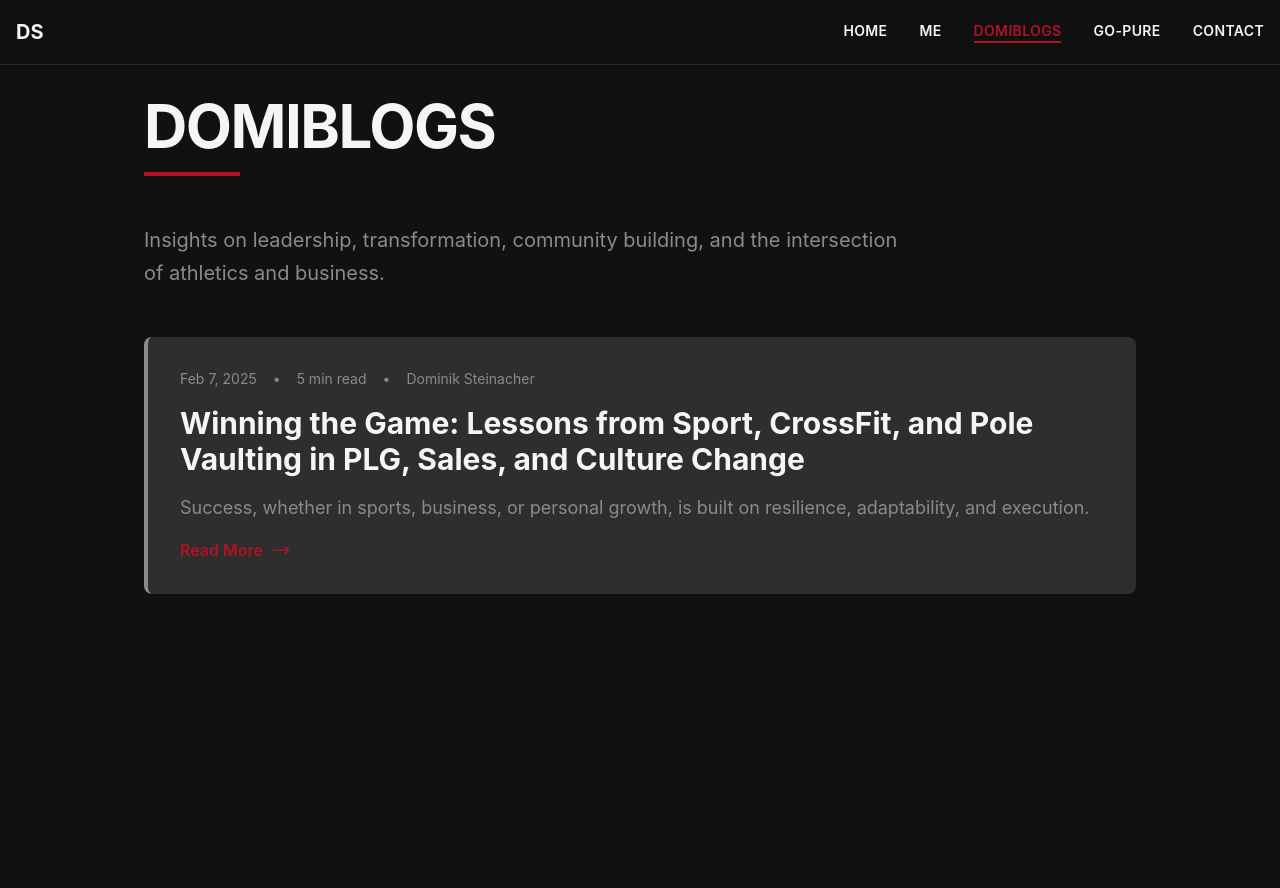
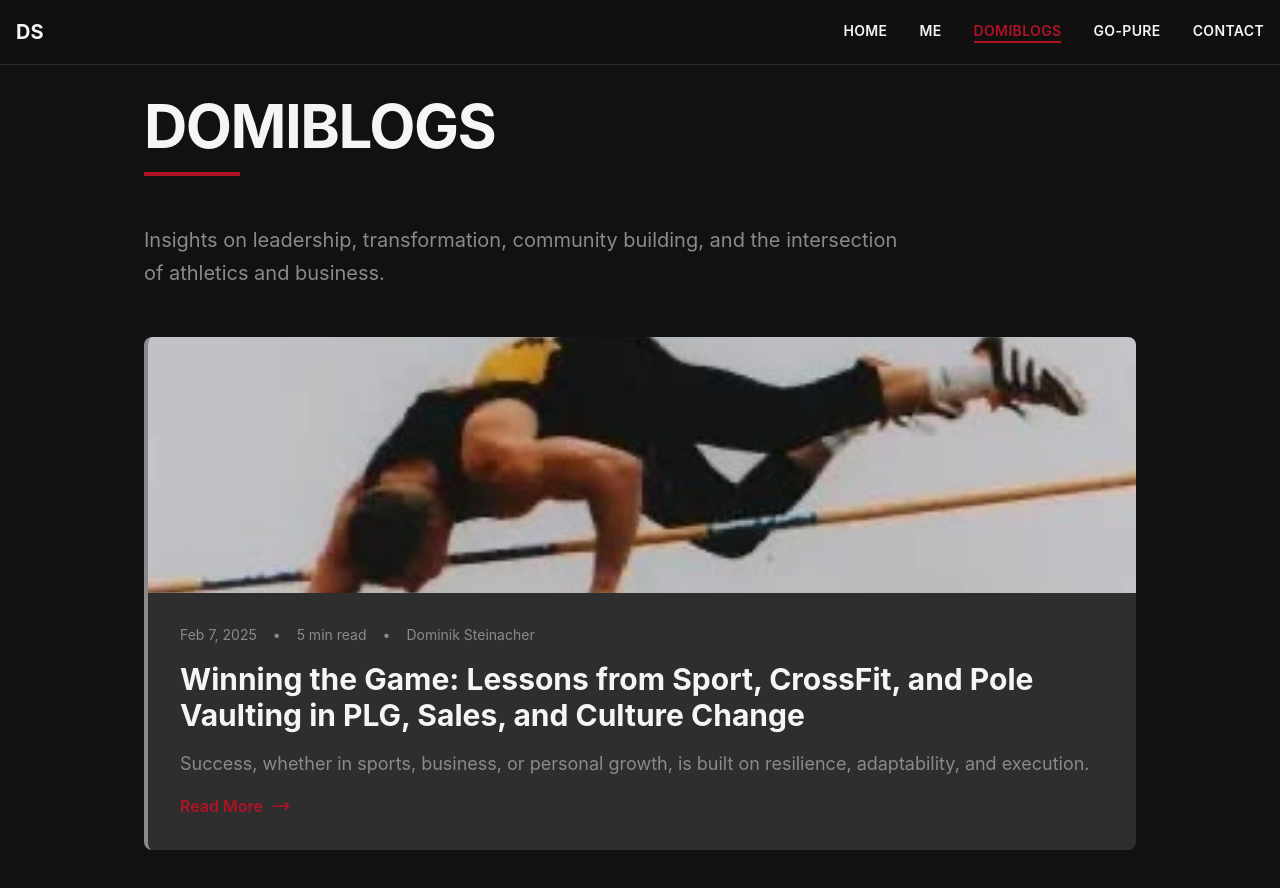
Before and after one commit to dosteinacher/domisteinacher-portfolio, a Next.js app: page /domiblogs in a window 1280 px wide. Shown: the top 888 px of the page. Before the commit the page ends 800 px from the top, so only its background shows below. Built offline with nearby package versions, Linux system fonts and the light colour scheme.

Commit message:
Add blog post images

```diff
--- a/app/domiblogs/[slug]/page.tsx
+++ b/app/domiblogs/[slug]/page.tsx
@@ -1,5 +1,6 @@
 import Navbar from '@/components/Navbar';
 import Link from 'next/link';
+import Image from 'next/image';
 
 export default function WinningTheGamePage() {
   return (
@@ -17,12 +18,22 @@ export default function WinningTheGamePage() {
             Winning the Game: Lessons from Sport, CrossFit, and Pole Vaulting in PLG, Sales, and Culture Change
           </h1>
 
-          <div className="flex items-center gap-4 text-steel">
+          <div className="flex items-center gap-4 text-steel mb-8">
             <time>Feb 7, 2025</time>
             <span>•</span>
             <span>by Dominik Steinacher</span>
             <span>•</span>
             <span>5 min read</span>
+          </div>
+
+          {/* Cover Image */}
+          <div className="relative h-96 w-full rounded-lg overflow-hidden mb-8">
+            <Image
+              src="/blogs/Picture1.jpg"
+              alt="Winning the Game"
+              fill
+              className="object-cover"
+            />
           </div>
         </div>
 
@@ -64,6 +75,17 @@ export default function WinningTheGamePage() {
               Athletes don't just train — they prove results. CrossFitters don't "sell" workouts, and
               pole vaulters don't "sell" technique. The proof is in performance.
             </p>
+
+            {/* Inline Image */}
+            <div className="relative h-80 w-full rounded-lg overflow-hidden my-8">
+              <Image
+                src="/blogs/Picture2.jpg"
+                alt="Performance in action"
+                fill
+                className="object-cover"
+              />
+            </div>
+
             <ul className="space-y-4 text-steel text-lg">
               <li className="pl-6 border-l-2 border-steel">
                 <strong className="text-chalk">Example:</strong> In CrossFit, beginners may start with
--- a/app/domiblogs/page.tsx
+++ b/app/domiblogs/page.tsx
@@ -11,6 +11,7 @@ const blogPosts = [
     author: 'Dominik Steinacher',
     excerpt: 'Success, whether in sports, business, or personal growth, is built on resilience, adaptability, and execution.',
     readTime: '5 min read',
+    coverImage: '/blogs/Picture1.jpg',
   },
 ];
 
@@ -38,7 +39,20 @@ export default function DomiBlogsPage() {
               href={`/domiblogs/${post.slug}`}
               className="block group"
             >
-              <article className="bg-concrete p-8 rounded-lg border-l-4 border-steel hover:border-rust transition-all duration-300">
+              <article className="bg-concrete rounded-lg border-l-4 border-steel hover:border-rust transition-all duration-300 overflow-hidden">
+                {/* Cover Image */}
+                {post.coverImage && (
+                  <div className="relative h-64 w-full overflow-hidden">
+                    <Image
+                      src={post.coverImage}
+                      alt={post.title}
+                      fill
+                      className="object-cover group-hover:scale-105 transition-transform duration-300"
+                    />
+                  </div>
+                )}
+
+                <div className="p-8">
                   <div className="flex items-center gap-4 text-sm text-steel mb-4">
                     <time>{post.date}</time>
                     <span>•</span>
@@ -61,6 +75,7 @@ export default function DomiBlogsPage() {
                       <path strokeLinecap="round" strokeLinejoin="round" strokeWidth="2" d="M17 8l4 4m0 0l-4 4m4-4H3"></path>
                     </svg>
                   </div>
+                </div>
               </article>
             </Link>
           ))}
```
Lines whose indentation alone changed are shown as unchanged.
